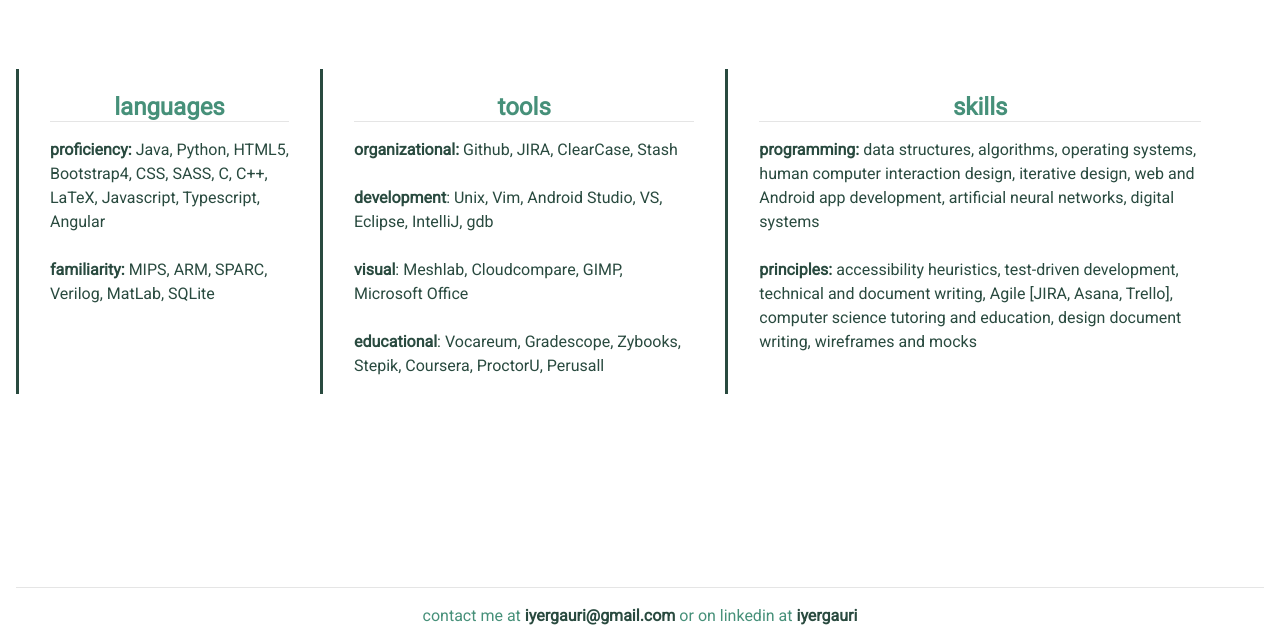
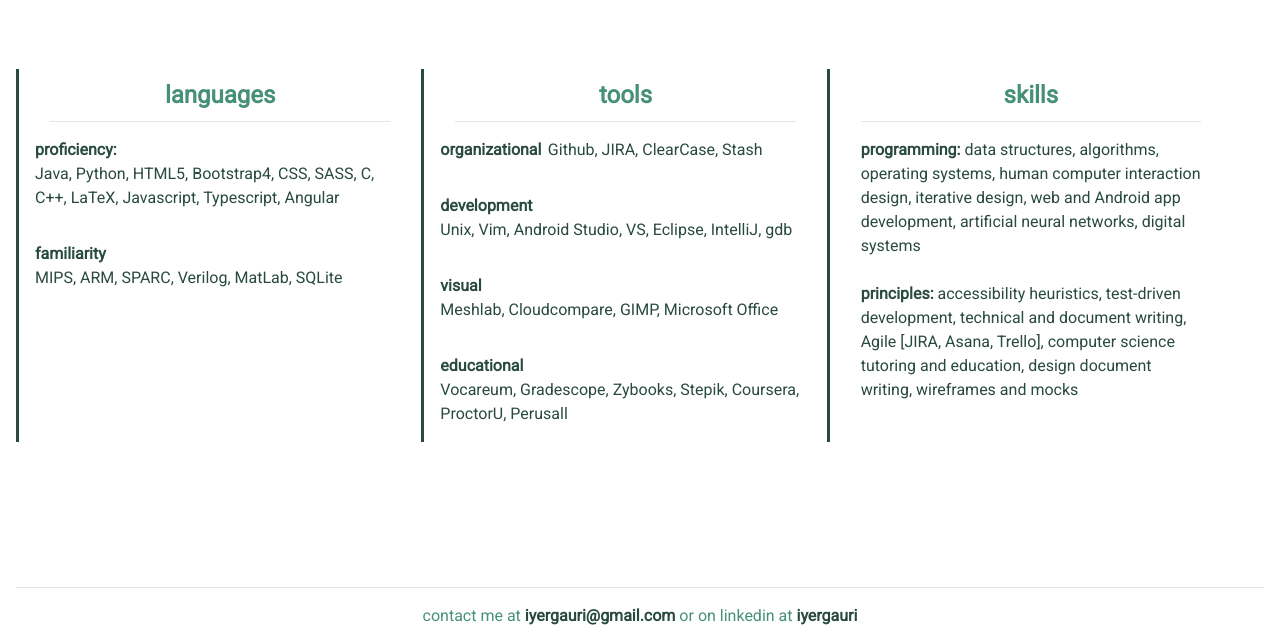
Before and after one commit to iyergauri/iyergauri.github.io, a plain HTML site: page cs.html in a window 1280 px wide. Shown: the part 156-800 px from the top of the page. Drawn offline with nearby package versions, Linux system fonts and the light colour scheme.

Commit message:
update website to not be div soup lol

```diff
--- a/cs.html
+++ b/cs.html
@@ -1,7 +1,7 @@
 <!DOCTYPE html>
 <html lang="en">
 <head>
-  <title>Gauri Iyer: cs</title>
+  <title>Gauri Iyer: CS </title>
   <!-- necessary encoding & bootstrap -->
   <meta charset="utf-8">
   <meta name="viewport" content="width=device-width, initial-scale=1">
@@ -62,27 +62,49 @@
   <div class="outer">
 		<h1 class="text-center">computer science  |  <a class="link" href="./resume.pdf">resume</a> </h1>
     <div class="row">
-      <div class="col-lg-3 hastext">
+
+      <div class="col-lg-4 hastext">
         <h2 class="text-center">languages</h2>
         <hr>
-        <p class="text-left">
-          <b>proficiency:</b> Java, Python, HTML5, Bootstrap4, CSS, SASS, C, C++, LaTeX,
-          Javascript, Typescript, Angular <br><br>
-          <b>familiarity:</b> MIPS, ARM, SPARC, Verilog, MatLab, SQLite
-        </p>
+
+				<div class="row">
+					<span class="heading">proficiency:</span>
+          <div class="body">Java, Python, HTML5, Bootstrap4, CSS, SASS, C, C++, LaTeX, Javascript, Typescript, Angular</div>
+				</div>
+
+				<div class="row">
+					<span class="heading">familiarity</span>
+          MIPS, ARM, SPARC, Verilog, MatLab, SQLite
+        </div>
+      </div>
+
+			<div class="col-lg-4 hastext">
+        <h2 class="text-center">tools</h2>
+        <hr>
+
+				<div class="row">
+					<span class="heading">organizational</span>
+          <div class="body">Github, JIRA, ClearCase, Stash </div>
+				</div>
+
+			  <div class="row">
+					<span class="heading">development</span>
+					<div class="body">Unix, Vim, Android Studio, VS, Eclipse, IntelliJ, gdb </div>
+				</div>
+
+				<div class="row">
+					<span class="heading">visual</span>
+          <div class="body">Meshlab, Cloudcompare, GIMP, Microsoft Office</div>
+				</div>
+
+				<div class="row">
+					<span class="heading">educational</span>
+					<div class="body">Vocareum, Gradescope, Zybooks, Stepik, Coursera,
+					ProctorU, Perusall</div>
+				</div>
+
       </div>
       <div class="col-lg-4 hastext">
-        <h2 class="text-center">tools</h2>
-        <hr>
-        <p class="text-left">
-          <b>organizational:</b> Github, JIRA, ClearCase, Stash <br><br>
-          <b>development</b>: Unix, Vim, Android Studio, VS, Eclipse, IntelliJ, gdb <br><br>
-          <b>visual</b>: Meshlab, Cloudcompare, GIMP, Microsoft Office <br><br>
-					<b>educational</b>: Vocareum, Gradescope, Zybooks, Stepik, Coursera,
-					ProctorU, Perusall
-        </p>
-      </div>
-      <div class="col-lg-5 hastext">
         <h2 class="text-center">skills</h2>
         <hr>
         <p class="text-left">
--- a/css/main.css
+++ b/css/main.css
@@ -47,7 +47,7 @@ h2 {
   background-color: var(--bg);
   font-size: 1.5em;
   font-weight: 700;
-  margin: 1em 0 0;
+  margin: .5em 0;
 }
 
 h3 {
```
Also changed, not shown: comm.html (+37 -9 lines), music.html (+50 -15 lines).
